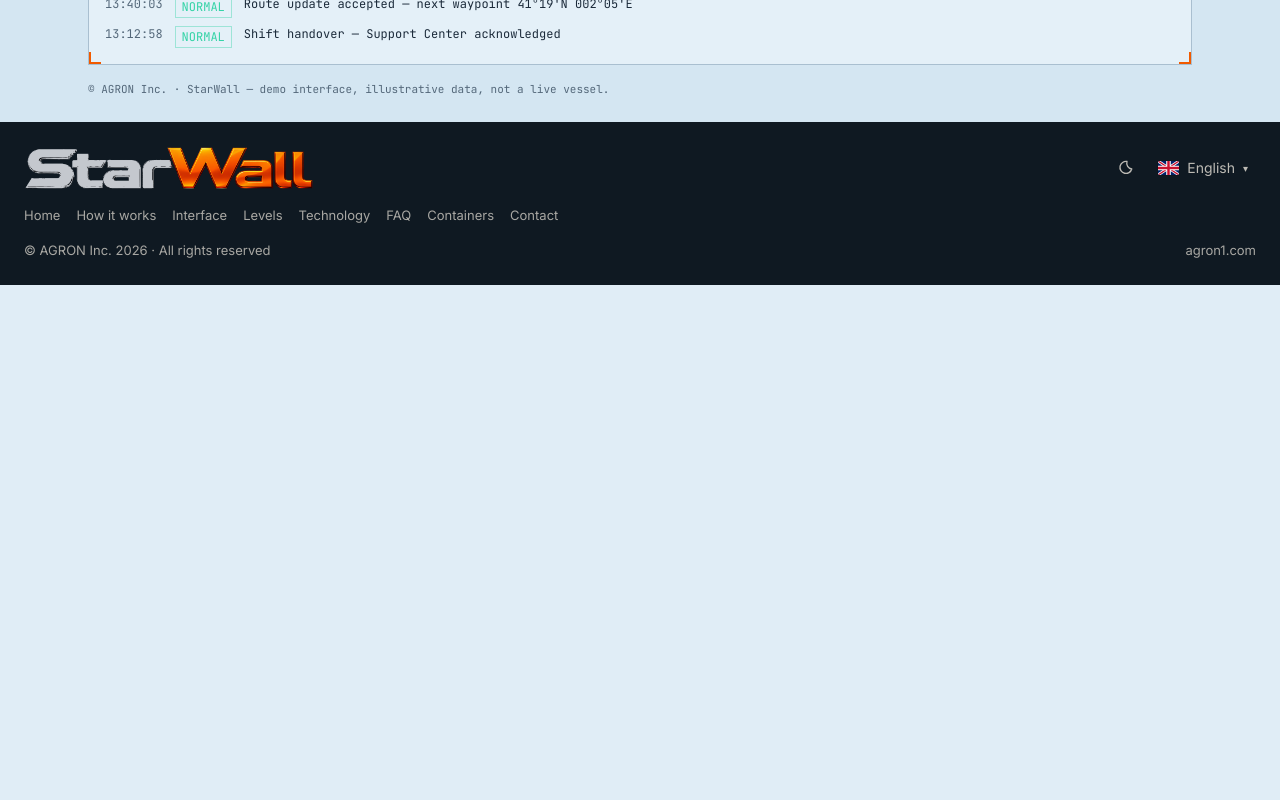
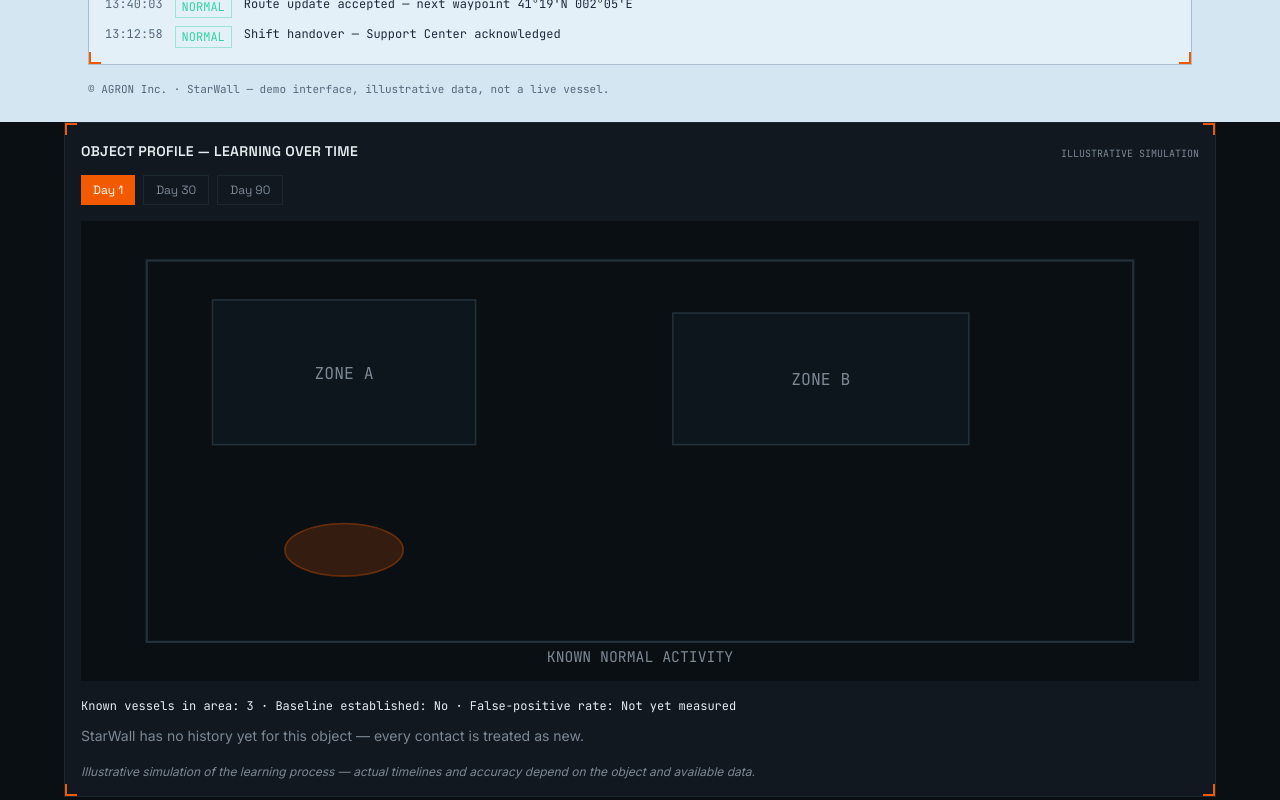
Before and after one commit to mkof14/starwall, a Next.js app: page /interface in a window 1280 px wide. Shown: the part 2600-3400 px from the top of the page. Before the commit the page ends 2885 px from the top, so only its background shows below. Built offline with nearby package versions, Linux system fonts and the light colour scheme.

Commit message:
Add an illustrative Adaptive Learning profile on the Bridge
Show how a site baseline fills in from Day 1 to Day 90 with a
schematic map, changing stats, and a clear simulation disclaimer.

Co-authored-by: dnainform <dnainform@gmail.com>

```diff
--- a/src/app/interface/page.tsx
+++ b/src/app/interface/page.tsx
@@ -1,5 +1,6 @@
 "use client";
 
+import { AdaptiveLearningPanel } from "@/components/bridge/adaptive-learning-panel";
 import { BridgeConsole } from "@/components/bridge/bridge-console";
 import { ScenarioWalkthrough } from "@/components/bridge/scenario-walkthrough";
 
@@ -8,6 +9,7 @@ export default function InterfacePage() {
     <div className="bg-bridge-bg">
       <ScenarioWalkthrough />
       <BridgeConsole />
+      <AdaptiveLearningPanel />
     </div>
   );
 }
--- /dev/null
+++ b/src/components/bridge/adaptive-learning-panel.tsx
@@ -0,0 +1,183 @@
+"use client";
+
+import { useState } from "react";
+import { HudPanel } from "@/components/bridge/hud-panel";
+import { cn } from "@/lib/cn";
+
+const MONO = "var(--font-jetbrains), ui-monospace, monospace";
+
+const DAYS = [
+  {
+    id: "1",
+    label: "Day 1",
+    stats:
+      "Known vessels in area: 3 · Baseline established: No · False-positive rate: Not yet measured",
+    blurb: "StarWall has no history yet for this object — every contact is treated as new.",
+  },
+  {
+    id: "30",
+    label: "Day 30",
+    stats:
+      "Known vessels in area: 14 · Baseline established: Partial · False-positive rate: ~22%",
+    blurb:
+      "A baseline is forming. StarWall recognizes regular traffic but still flags some routine activity for review.",
+  },
+  {
+    id: "90",
+    label: "Day 90",
+    stats:
+      "Known vessels in area: 37 · Baseline established: Yes · False-positive rate: ~6%",
+    blurb:
+      "StarWall reliably distinguishes routine activity from genuine anomalies for this specific object.",
+  },
+] as const;
+
+export function AdaptiveLearningPanel() {
+  const [day, setDay] = useState<(typeof DAYS)[number]["id"]>("1");
+  const current = DAYS.find((item) => item.id === day) ?? DAYS[0];
+
+  return (
+    <div className="dark bg-bridge-bg px-4 pb-10 md:px-6">
+      <div className="mx-auto max-w-6xl">
+        <HudPanel
+          testId="adaptive-learning-panel"
+          title="OBJECT PROFILE — LEARNING OVER TIME"
+          extra={
+            <span className="font-mono text-[10px] text-bridge-dim">
+              ILLUSTRATIVE SIMULATION
+            </span>
+          }
+        >
+          <div className="mb-4 flex flex-wrap gap-2" role="tablist" aria-label="Learning timeline">
+            {DAYS.map((item) => {
+              const active = item.id === day;
+              return (
+                <button
+                  key={item.id}
+                  type="button"
+                  role="tab"
+                  aria-selected={active}
+                  data-testid={`learning-day-${item.id}`}
+                  onClick={() => setDay(item.id)}
+                  className={cn(
+                    "px-3 py-1.5 font-ui text-xs",
+                    active
+                      ? "bg-orange text-white"
+                      : "border border-bridge-line text-bridge-dim hover:border-orange hover:text-orange",
+                  )}
+                >
+                  {item.label}
+                </button>
+              );
+            })}
+          </div>
+
+          <div className="relative overflow-hidden bg-[#0A0F14]">
+            <svg viewBox="0 0 680 280" className="h-auto w-full">
+              <rect x="40" y="24" width="600" height="232" fill="none" stroke="#223039" strokeWidth="1.4" />
+              <rect x="80" y="48" width="160" height="88" fill="#0D161C" stroke="#223039" strokeWidth="1" />
+              <text x="160" y="96" textAnchor="middle" fontFamily={MONO} fontSize="10" fill="#7C8894">
+                ZONE A
+              </text>
+              <rect x="360" y="56" width="180" height="80" fill="#0D161C" stroke="#223039" strokeWidth="1" />
+              <text x="450" y="100" textAnchor="middle" fontFamily={MONO} fontSize="10" fill="#7C8894">
+                ZONE B
+              </text>
+
+              {day === "1" ? (
+                <ellipse
+                  cx="160"
+                  cy="200"
+                  rx="36"
+                  ry="16"
+                  fill="#F15A00"
+                  fillOpacity="0.18"
+                  stroke="#F15A00"
+                  strokeOpacity="0.35"
+                  strokeWidth="1"
+                />
+              ) : null}
+
+              {day === "30" || day === "90" ? (
+                <>
+                  <path
+                    d="M80 220 C 140 210, 180 190, 160 140"
+                    fill="none"
+                    stroke="#F15A00"
+                    strokeOpacity={day === "90" ? 0.55 : 0.35}
+                    strokeWidth={day === "90" ? 10 : 7}
+                    strokeLinecap="round"
+                  />
+                  <ellipse
+                    cx="160"
+                    cy="92"
+                    rx={day === "90" ? 78 : 52}
+                    ry={day === "90" ? 48 : 34}
+                    fill="#F15A00"
+                    fillOpacity={day === "90" ? 0.22 : 0.14}
+                    stroke="#F15A00"
+                    strokeOpacity="0.4"
+                    strokeWidth="1"
+                  />
+                  <ellipse
+                    cx="450"
+                    cy="200"
+                    rx={day === "90" ? 70 : 40}
+                    ry={day === "90" ? 28 : 18}
+                    fill="#F15A00"
+                    fillOpacity={day === "90" ? 0.2 : 0.12}
+                    stroke="#F15A00"
+                    strokeOpacity="0.35"
+                    strokeWidth="1"
+                  />
+                </>
+              ) : null}
+
+              {day === "90" ? (
+                <>
+                  <ellipse
+                    cx="450"
+                    cy="96"
+                    rx="88"
+                    ry="46"
+                    fill="#F15A00"
+                    fillOpacity="0.2"
+                    stroke="#F15A00"
+                    strokeOpacity="0.45"
+                    strokeWidth="1"
+                  />
+                  <path
+                    d="M48 40 H 632 V 248 H 48 Z"
+                    fill="none"
+                    stroke="#F15A00"
+                    strokeOpacity="0.28"
+                    strokeWidth="6"
+                    strokeDasharray="18 14"
+                  />
+                </>
+              ) : null}
+
+              <text x="340" y="268" textAnchor="middle" fontFamily={MONO} fontSize="9" fill="#7C8894">
+                KNOWN NORMAL ACTIVITY
+              </text>
+            </svg>
+          </div>
+
+          <p
+            data-testid="learning-stats"
+            className="mt-4 font-mono text-xs leading-relaxed text-bridge-text"
+          >
+            {current.stats}
+          </p>
+          <p data-testid="learning-blurb" className="mt-2 text-sm leading-relaxed text-bridge-dim">
+            {current.blurb}
+          </p>
+          <p className="mt-4 text-xs italic text-bridge-dim">
+            Illustrative simulation of the learning process — actual timelines and accuracy
+            depend on the object and available data.
+          </p>
+        </HudPanel>
+      </div>
+    </div>
+  );
+}
```
